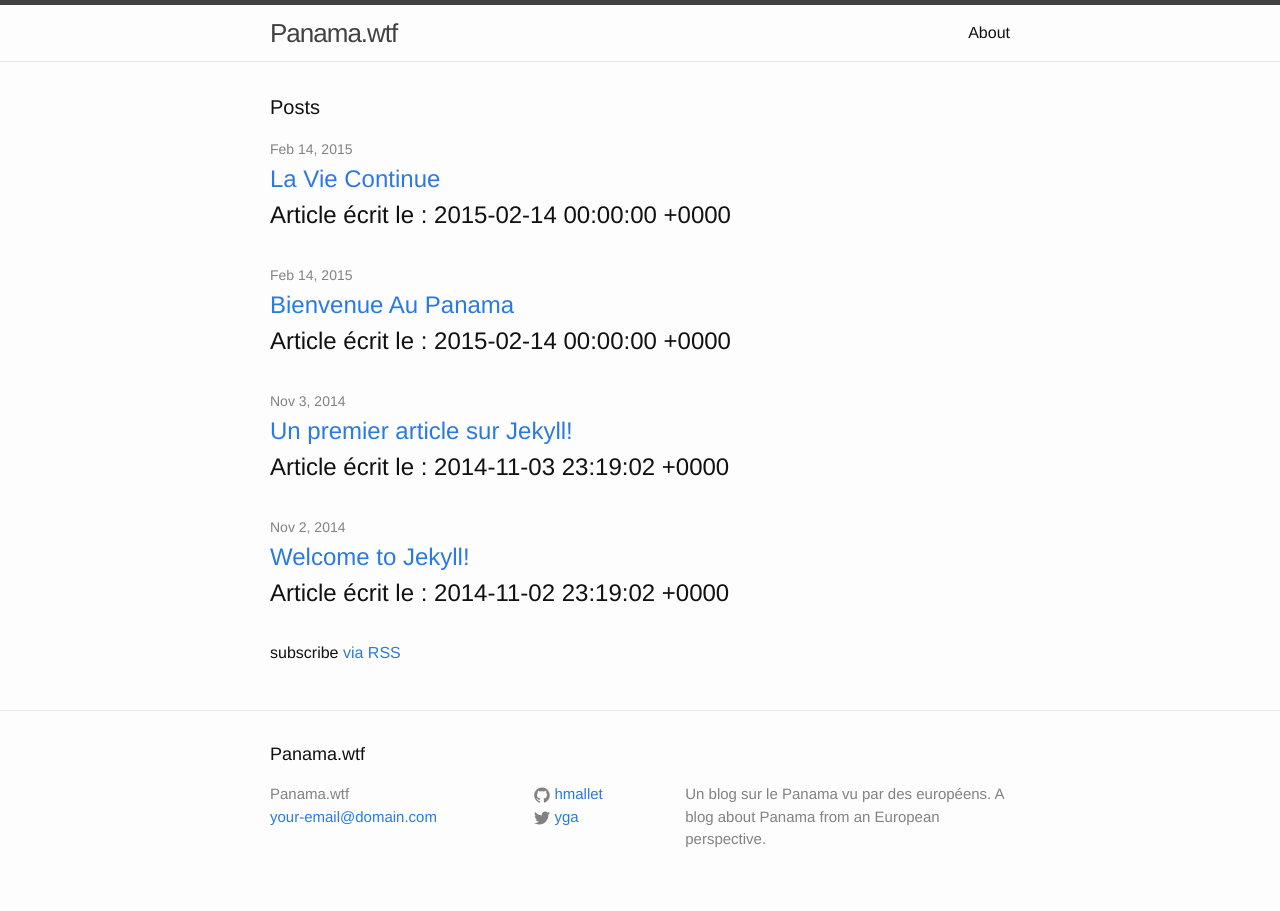
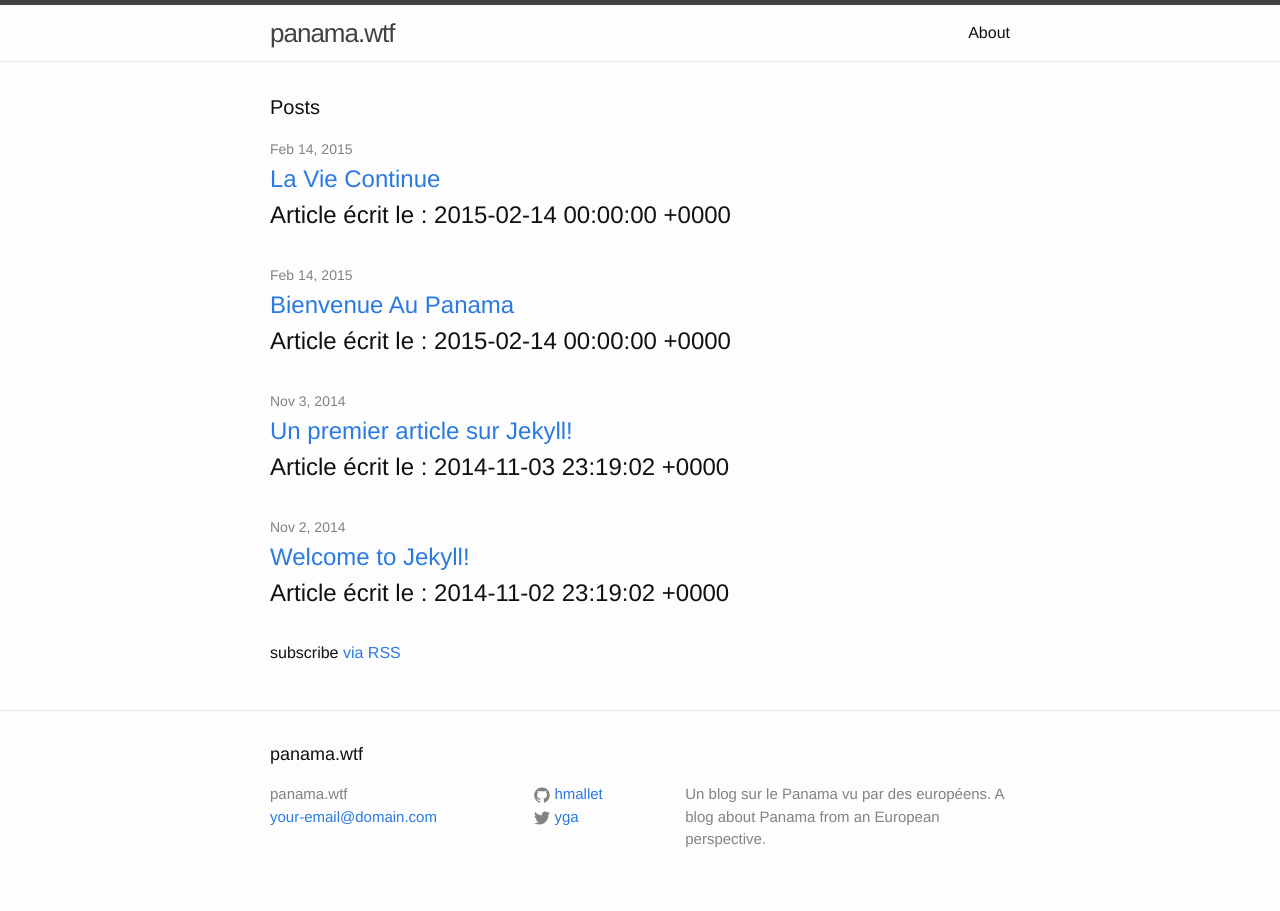
Before and after one commit to hmallet/hmallet.github.io, a Jekyll site: the page built from index.html, in a window 1280 px wide. Built offline with Jekyll 4.4.1, drawn with Linux system fonts in a browser that asks for light colours.

```diff
--- a/_config.yml
+++ b/_config.yml
@@ -1,5 +1,5 @@
 # Site settings
-title: Panama.wtf
+title: panama.wtf
 email: your-email@domain.com
 description: > # this means to ignore newlines until "baseurl:"
   Un blog sur le Panama vu par des européens.
```
